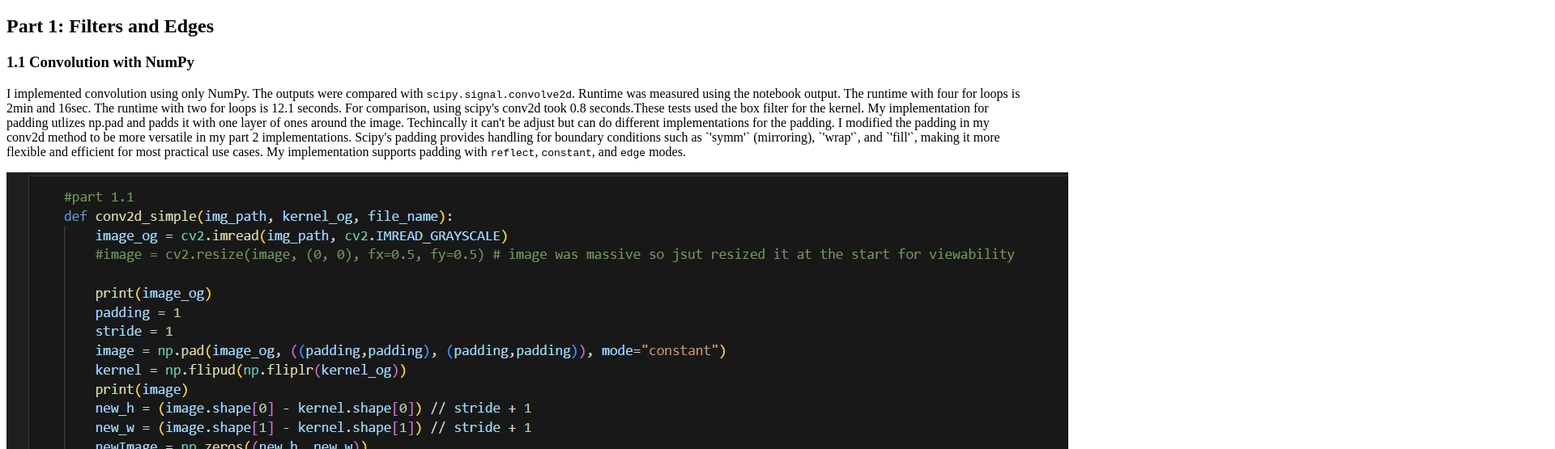
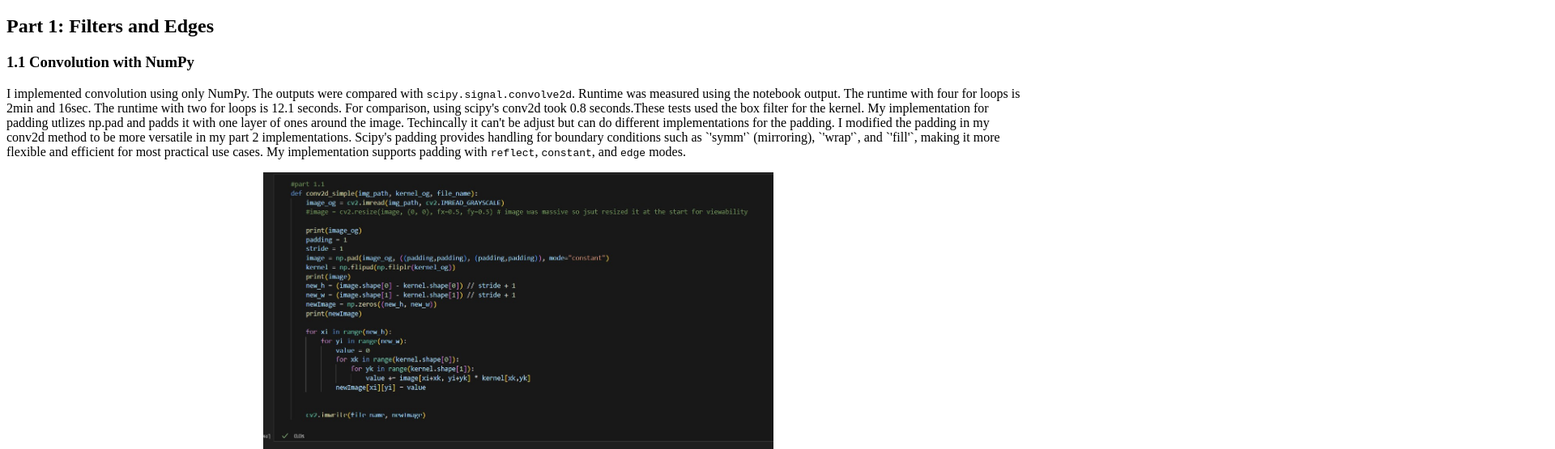
Before and after one commit to Zazmi2/Zazmi2.github.io, a plain HTML site: page 2/index.html in a window 1280 px wide. Shown: the part 61-616 px from the top of the page at 81% size, 1920 px wide, since content can reach past the window. Drawn offline with Linux system fonts and the light colour scheme.

Commit message:
hehehheheaw

```diff
--- a/2/index.html
+++ b/2/index.html
@@ -42,11 +42,15 @@
         cursor: pointer;
     }
 
-    /* Optional: cursor style for zoomable images */
-    img.zoomable {
-        cursor: zoom-in;
-        transition: transform 0.2s;
+    img {
+        max-width: 800px; /* or whatever cap you want */
+        max-height: 600px;
+        width: auto;
+        height: auto;
+        display: block;
+        margin: auto;
     }
+
     </style>
 </head>
 <body>
```
